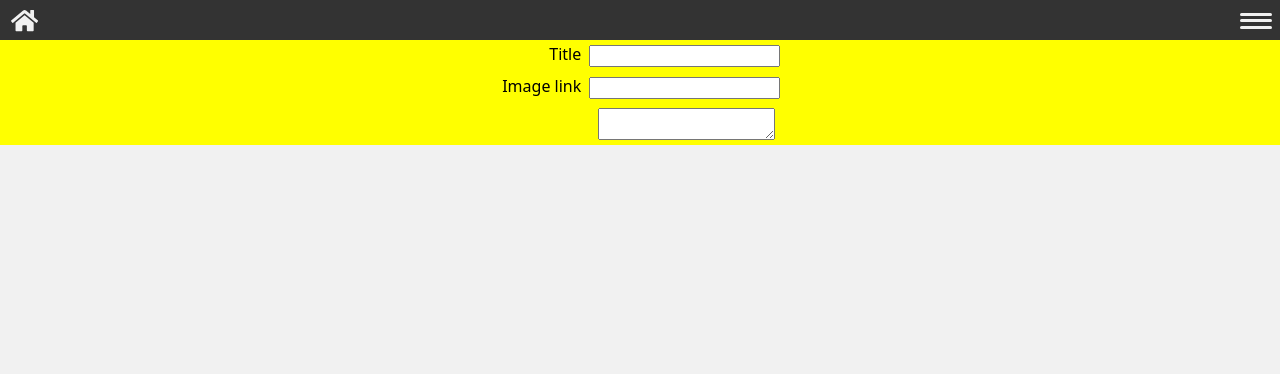
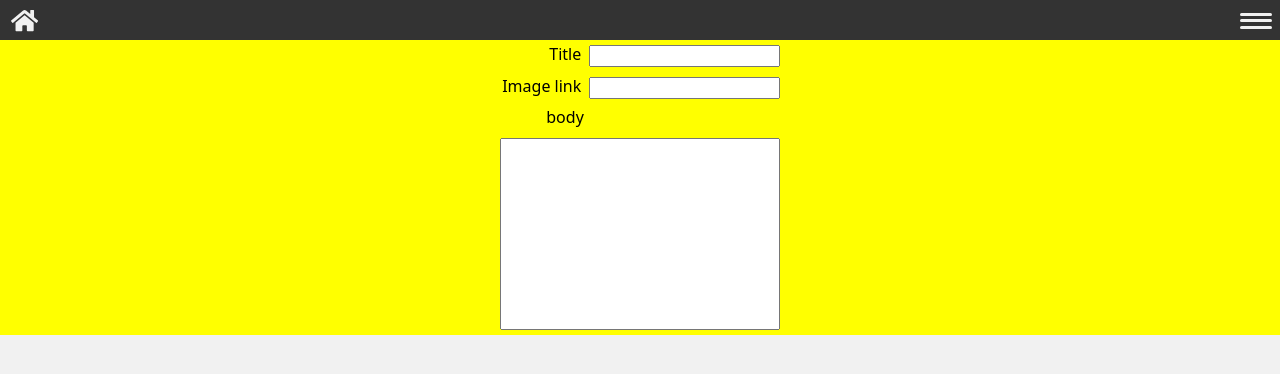
Before and after one commit to akliyachir/Mern_stack_Articles_Publishing_platform, a React (Vite) app in the folder articles_publishing_platform_v1/client/: page /create_article in a window 1280 px wide. Shown: the top 374 px of the page. Built offline with nearby package versions, Linux system fonts and the light colour scheme.

Commit message:
mern stack, articles publishing platform, with user auth, building, working on create a new article form

```diff
--- /dev/null
+++ b/articles_publishing_platform_v1/client/src/UserComponents/2-TextAreaFormTemplate/TextAreaFormTemplate.css
@@ -0,0 +1,21 @@
+.TextAreaFormTemplateContainer {
+  display: flex;
+  justify-content: flex-start;
+  align-items: flex-start;
+  flex-direction: column;
+  gap: 0.5rem;
+  padding: 0.3rem;
+}
+
+.TextAreaFormTemplateContainer .textarea {
+  resize: none;
+  padding: 0.1rem 0.4rem;
+  width: 100%;
+  height: 12rem;
+}
+
+.TextAreaFormTemplateContainer label {
+  width: 30%;
+  transform: translateY(-0.12rem);
+  text-align: right;
+}
--- a/articles_publishing_platform_v1/client/src/UserComponents/2-TextAreaFormTemplate/TextAreaFormTemplate.jsx
+++ b/articles_publishing_platform_v1/client/src/UserComponents/2-TextAreaFormTemplate/TextAreaFormTemplate.jsx
@@ -1,3 +1,5 @@
+import './TextAreaFormTemplate.css';
+
 export default function TextAreaFormTemplate({
   label,
   type,
@@ -6,9 +8,10 @@ export default function TextAreaFormTemplate({
   handleInputOnChange,
 }) {
   return (
-    <div className='InputFormTemplateContainer'>
+    <div className='TextAreaFormTemplateContainer'>
       <label htmlFor='article_title'>{label}</label>
       <textarea
+        className='textarea'
         type={type}
         name={name}
         id={name}
--- a/articles_publishing_platform_v1/client/src/UserPages/1-CreateArticle/CreateArticle.jsx
+++ b/articles_publishing_platform_v1/client/src/UserPages/1-CreateArticle/CreateArticle.jsx
@@ -8,8 +8,10 @@ export default function CreateArticle() {
   const [createArticleFormData, setCreateArticleFormData] = useState({
     article_title: '',
     article_image_url: '',
+    article_body: '',
   });
-  const { article_title, article_image_url } = createArticleFormData;
+  const { article_title, article_image_url, article_body } =
+    createArticleFormData;
   //-- handle submitNewArticleData
   const submitNewArticleData = () => {};
   //-- auto handle Input On Change
@@ -38,7 +40,13 @@ export default function CreateArticle() {
             value={article_image_url}
             handleInputOnChange={handleInputOnChange}
           />
-          <TextAreaFormTemplate />
+          <TextAreaFormTemplate
+            label='body'
+            type='textarea'
+            name='article_body'
+            value={article_body}
+            handleInputOnChange={handleInputOnChange}
+          />
         </form>
       </div>
     </div>
```
